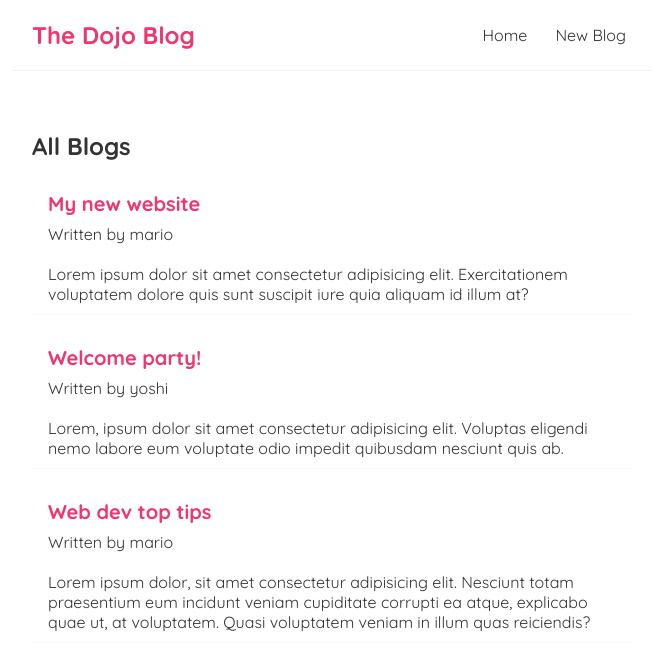
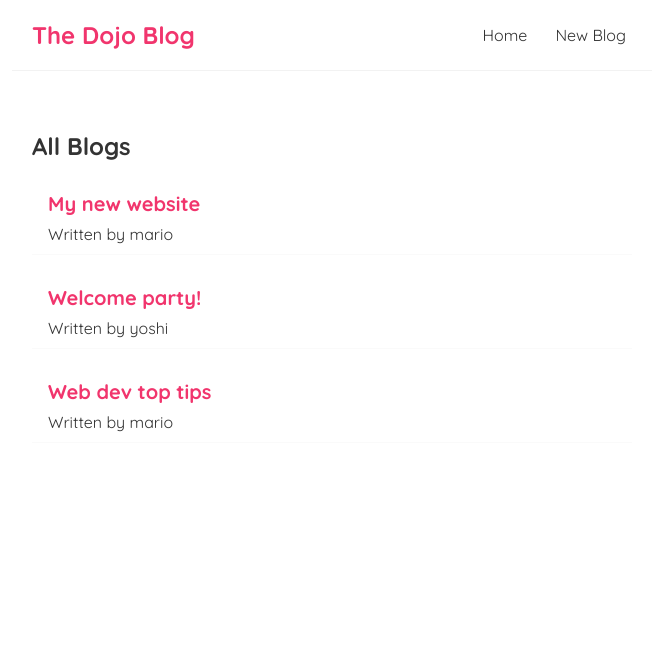
Before and after one commit to anyone27/dojo-blog, a React (Create React App) app: page / in a window 1280 px wide. Shown: the top 670 px of the page, without its empty margins (308-964 px from the left). Built offline with nearby package versions, Linux system fonts and the light colour scheme; data requests are answered from the project's data file; the HTML template or start-up script is replaced by a standard one.

Commit message:
unique routing with custom hook

```diff
--- a/src/App.js
+++ b/src/App.js
@@ -2,6 +2,7 @@
 import Home from './Home';
 import { BrowserRouter as Router, Route, Switch } from 'react-router-dom';
 import Create from './Create';
+import BlogDetails from './BlogDetails';
 
 function App() {
     return (
@@ -16,6 +17,9 @@
                         <Route path="/create">
                             <Create />
                         </Route>
+                        <Route path="/blogs/:id">
+                            <BlogDetails />
+                        </Route>
                     </Switch>
                 </div>
             </div>
--- /dev/null
+++ b/src/BlogDetails.js
@@ -0,0 +1,13 @@
+import { useParams } from "react-router-dom";
+
+const BlogDetails = () => {
+
+    const {id} = useParams()
+    return (
+        <div className="blog-details">
+            <h2>Blog Details - { id }</h2>
+        </div>
+    );
+}
+
+export default BlogDetails;
--- a/src/BlogList.js
+++ b/src/BlogList.js
@@ -1,3 +1,5 @@
+import { Link } from "react-router-dom";
+
 const BlogList = ({ blogs, title}) => {
 
     return (
@@ -5,10 +7,10 @@
             <h2>{title}</h2>
             { blogs.map((blog) => (
                 <div className="blog-preview" key={ blog.id }>
-                    <h2>{ blog.title }</h2>
-                    <p>Written by { blog.author }</p>
-                    <br />
-                    <p>{blog.body}</p>
+                    <Link to={`/blogs/${blog.id}`}>
+                        <h2>{ blog.title }</h2>
+                        <p>Written by { blog.author }</p>
+                    </Link>
                 </div>
             ))}
         </div>
--- a/src/Home.js
+++ b/src/Home.js
@@ -1,6 +1,5 @@
 import BlogList from './BlogList';
 import useFetch from './useFetch';
-
 
 const Home = () => {
 
--- a/src/index.css
+++ b/src/index.css
@@ -50,3 +50,7 @@
   color: #f1356d;
   margin-bottom: 8px;
 }
+
+.blog-preview a {
+  text-decoration: none;
+}
--- a/src/useFetch.js
+++ b/src/useFetch.js
@@ -7,7 +7,8 @@
     const [error, setError] = useState(null);
 
     useEffect(() => {
-        fetch(url)
+        const abortCont = new AbortController();
+        fetch(url, {signal: abortCont.signal})
             .then(res => {
                 if(!res.ok) {
                     throw Error('could not fetch data for that resource')
@@ -20,10 +21,16 @@
                     setIsPending(false);
                 })
                 .catch(err => {
-                    setData(null);
-                    setError(err.message);
-                    setIsPending(false);
+                    if (err.name === 'AbortError') {
+                        console.log('fetch aborted');
+                    } else {
+                        setData(null);
+                        setError(err.message);
+                        setIsPending(false);
+                    }
                 })
+
+                return () => abortCont.abort()
     }, [url]);
 
     return {data, isPending, error}
```
